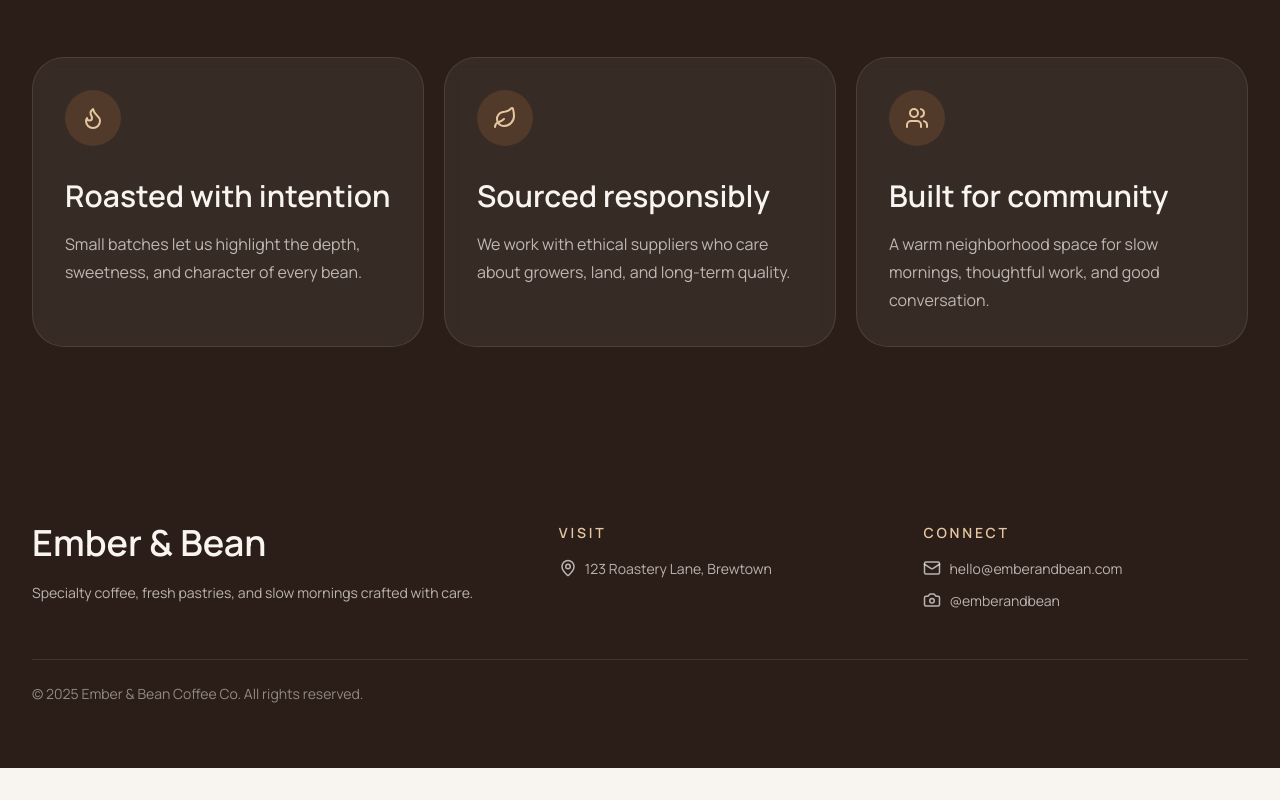
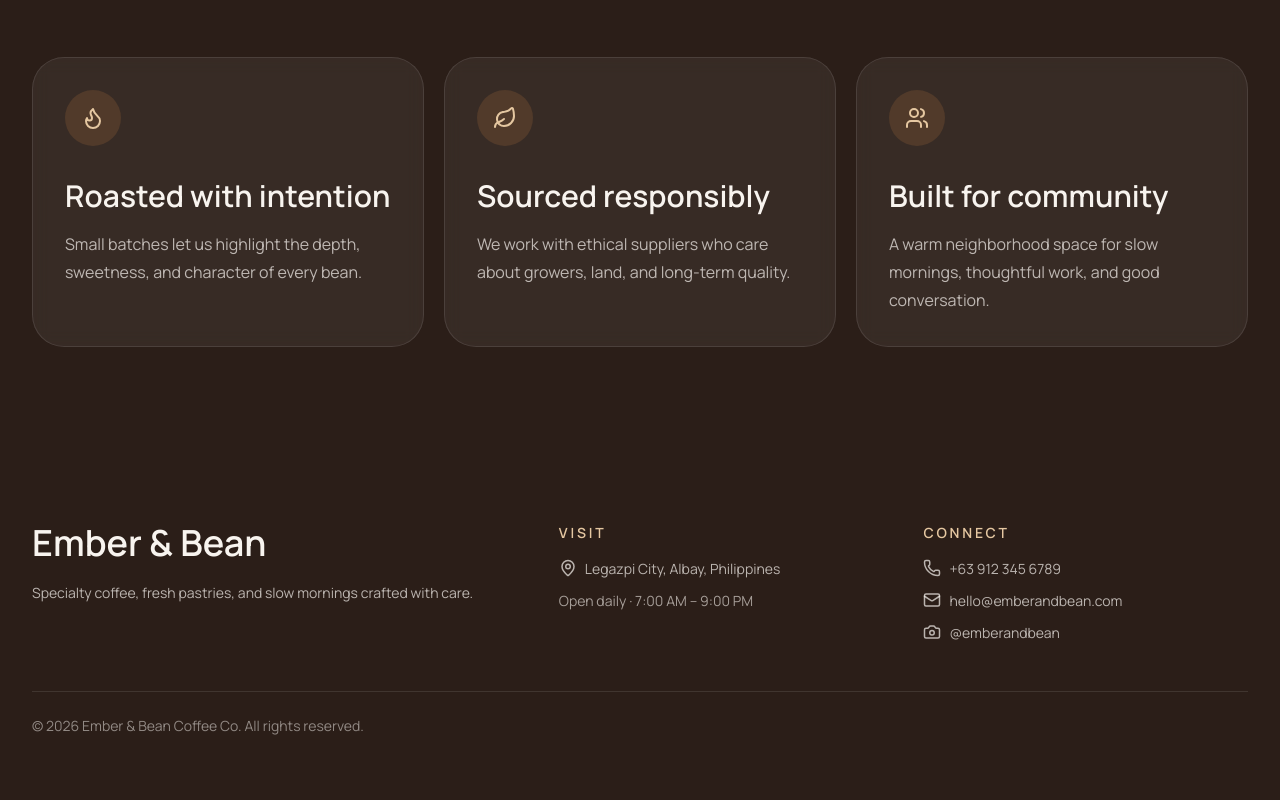
Before and after one commit to tan15hacks/Embers-and-Beans, a Next.js app: page / in a window 1280 px wide. Shown: the part 2116-2916 px from the top of the page. Before the commit the page ends 2884 px from the top, so only its background shows below. Built offline with nearby package versions, Linux system fonts and the light colour scheme.

Commit message:
Localize footer location and contact details

```diff
--- a/src/components/layout/Footer.tsx
+++ b/src/components/layout/Footer.tsx
@@ -1,5 +1,5 @@
 import Link from "next/link";
-import { Mail, MapPin, Camera } from "lucide-react";
+import { Camera, Mail, MapPin, Phone } from "lucide-react";
 import { Container } from "./Container";
 
 export function Footer() {
@@ -21,7 +21,10 @@ export function Footer() {
               Visit
             </h3>
             <p className="mt-4 flex gap-2 text-sm text-[#F8F4EF]/70">
-              <MapPin size={18} /> 123 Roastery Lane, Brewtown
+              <MapPin size={18} /> Legazpi City, Albay, Philippines
+            </p>
+            <p className="mt-3 text-sm text-[#F8F4EF]/60">
+              Open daily · 7:00 AM – 9:00 PM
             </p>
           </div>
 
@@ -30,6 +33,9 @@ export function Footer() {
               Connect
             </h3>
             <div className="mt-4 flex flex-col gap-3 text-sm text-[#F8F4EF]/70">
+              <Link href="tel:+639123456789" className="flex gap-2 hover:text-white">
+                <Phone size={18} /> +63 912 345 6789
+              </Link>
               <Link href="mailto:hello@emberandbean.com" className="flex gap-2 hover:text-white">
                 <Mail size={18} /> hello@emberandbean.com
               </Link>
@@ -41,7 +47,7 @@ export function Footer() {
         </div>
 
         <div className="mt-12 border-t border-white/10 pt-6 text-sm text-[#F8F4EF]/50">
-          © 2025 Ember & Bean Coffee Co. All rights reserved.
+          © 2026 Ember & Bean Coffee Co. All rights reserved.
         </div>
       </Container>
     </footer>
```
